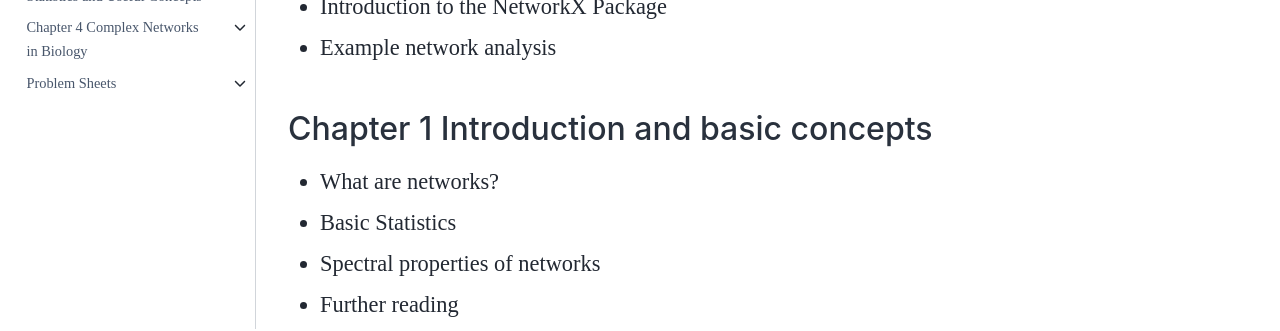
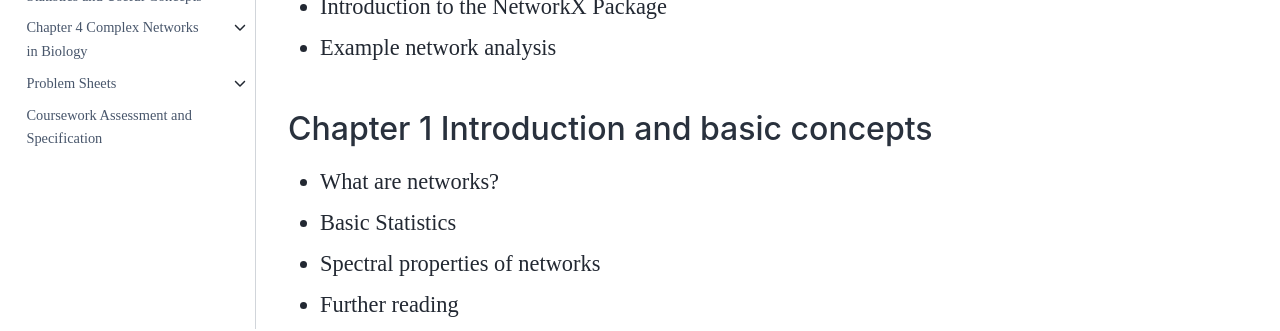
Before and after one commit to jjcrofts77/TMB-MATH34041, a Jupyter Book: the page built from README.md, in a window 1280 px wide. Shown: the part 571-902 px from the top of the page. Built offline with Jupyter Book 1.0.4 settings and Sphinx 7.4.7 and the Sphinx Book theme 1.1.4, drawn with Linux system fonts in a browser that asks for light colours; pages that are not in the unit, such as notebooks, are missing from menus.

Commit message:
Update _toc.yml

```diff
--- a/_toc.yml
+++ b/_toc.yml
@@ -44,4 +44,4 @@ parts:
         title: Problem Sheet 4
       - file: content/ProblemSheets/ProblemSheet5
         title: Problem Sheet 5
-    - file: content/ProblemSheets/CourseworkTemplate
+    - file: content/coursework/CourseworkTemplate
```
